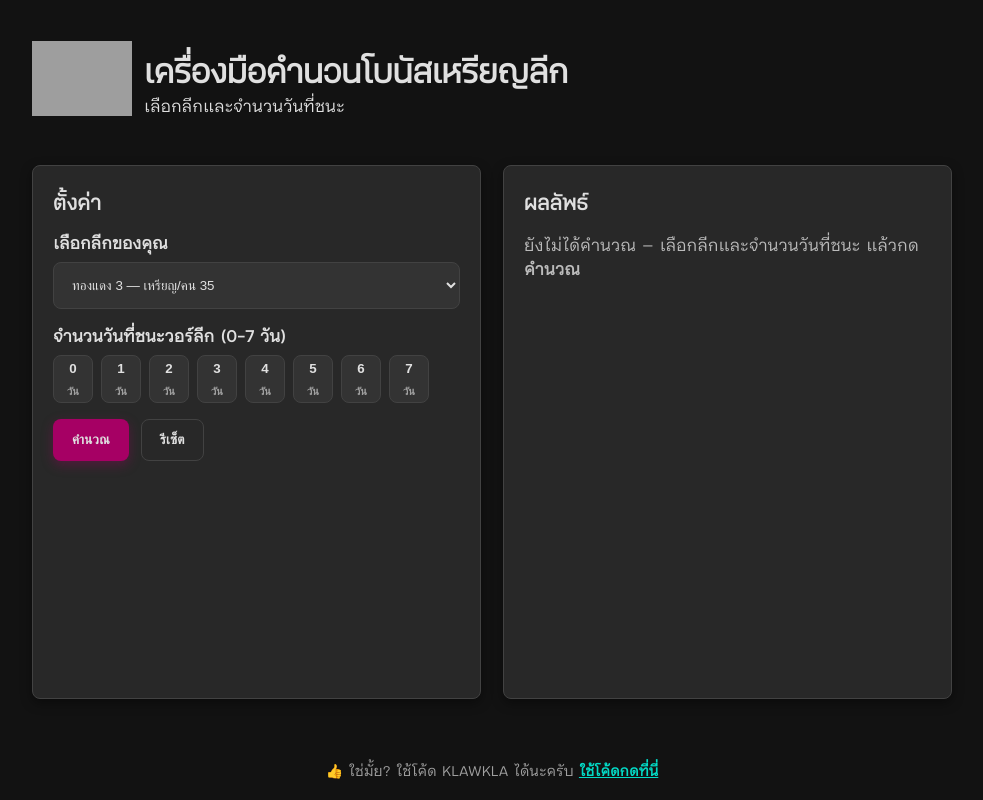
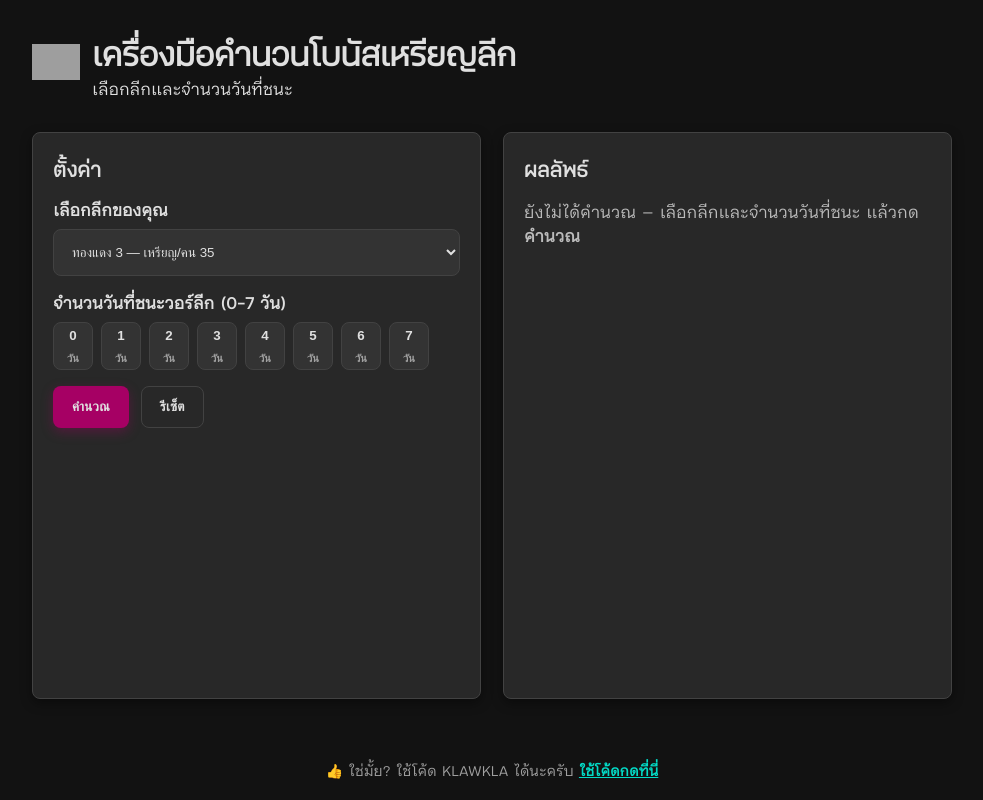
Before and after one commit to klawklagame/cwl-bonus-calculator, a plain HTML site: page index.html in a window 1280 px wide. Shown: the whole page, without its empty margins (148-1131 px from the left). Drawn offline with Linux system fonts and the light colour scheme; grey boxes are pictures that could not be loaded.

Commit message:
Update style.css

```diff
--- a/style.css
+++ b/style.css
@@ -67,8 +67,8 @@
   }
 
   .brand-badge img {
-    width: 100px; /* Changed image logo size */
-    height: 100px; /* Changed image logo size */
+    width: 48px; /* Changed image logo size */
+    height: 48px; /* Changed image logo size */
     object-fit: contain;
     border-radius: 6px;
   }
```
